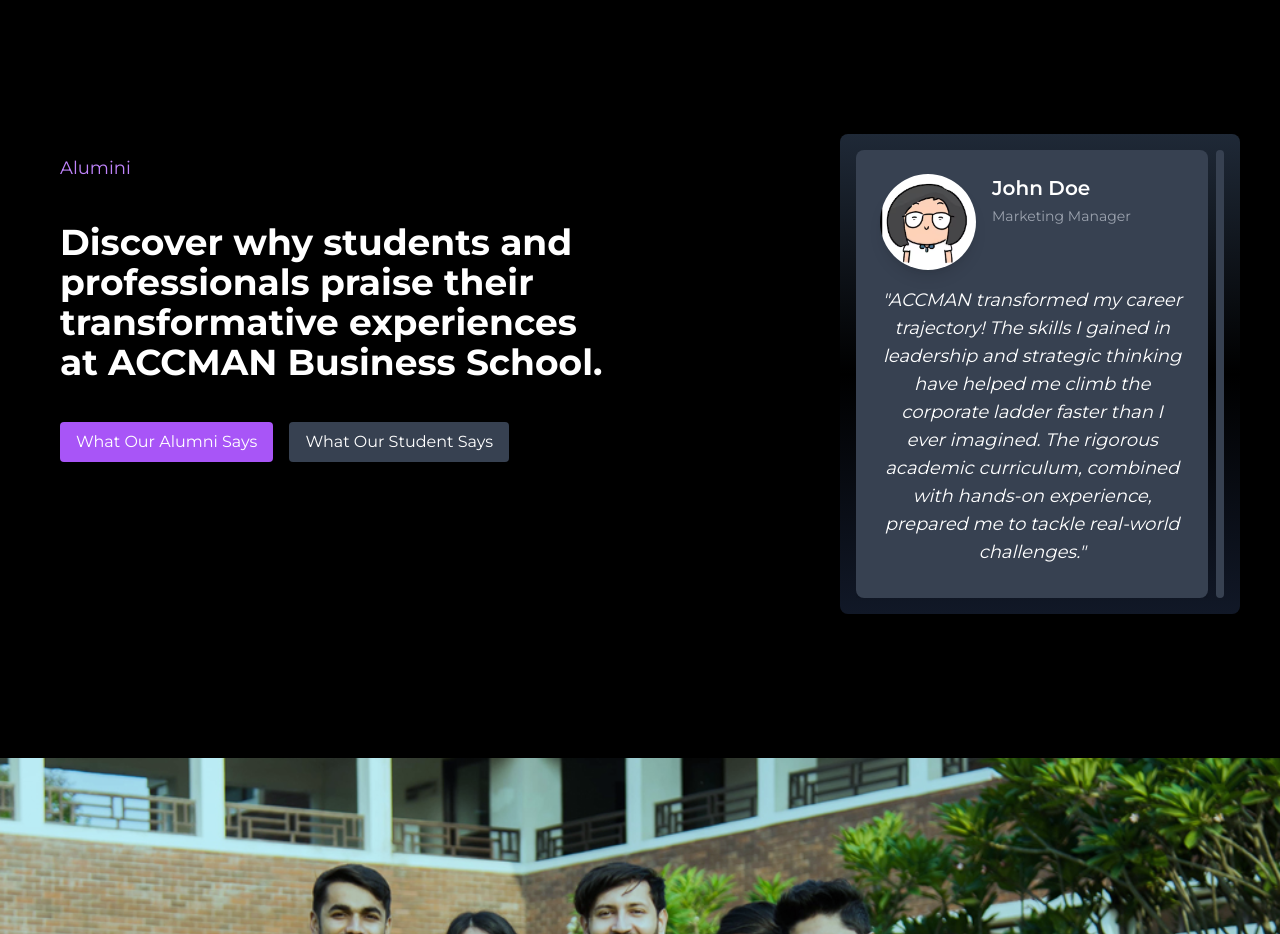
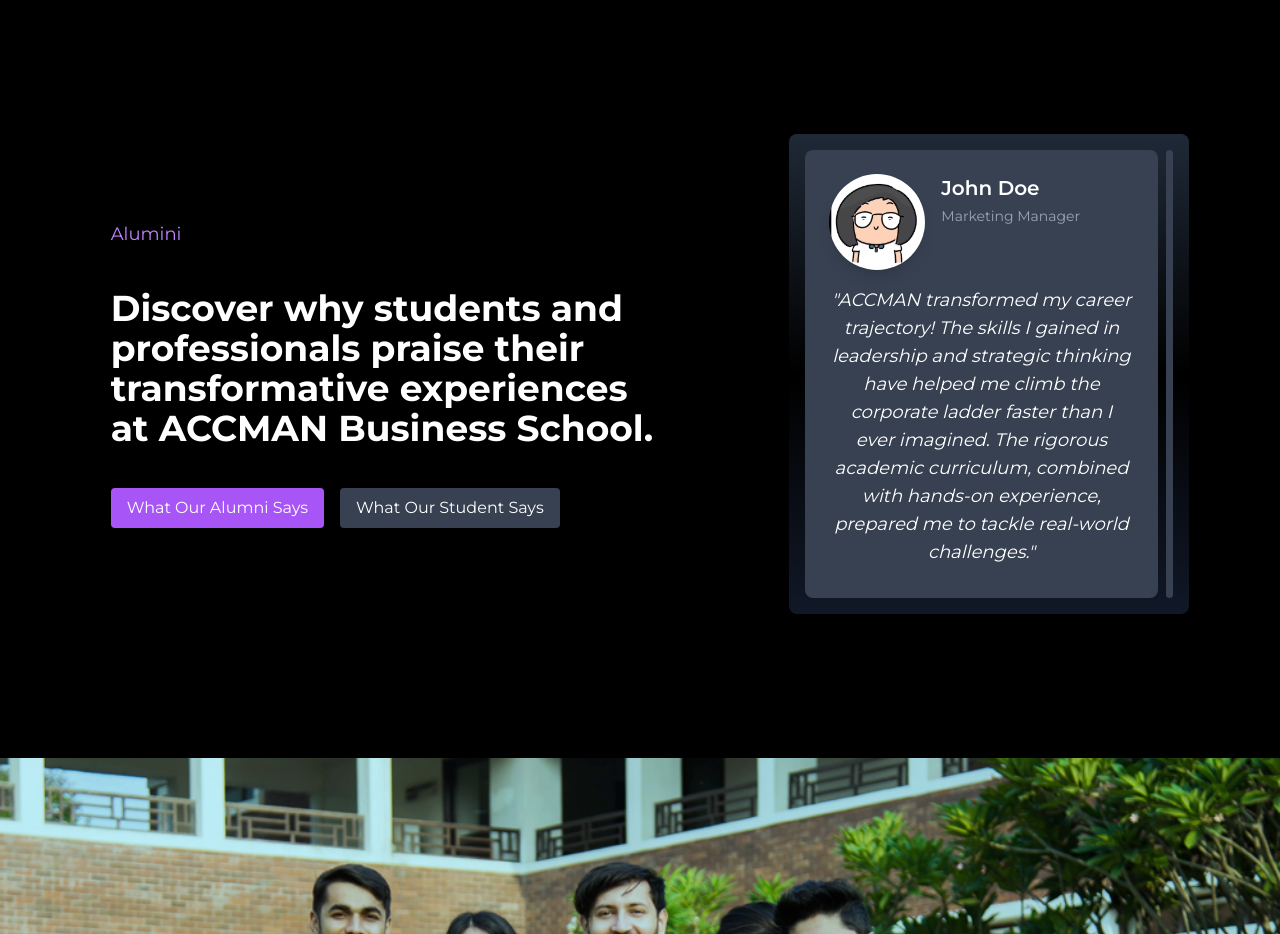
Before and after one commit to atulsadiwal/accman-live, a Next.js app: page /programs/pgdm in a window 1280 px wide. Shown: the part 2280-3214 px from the top of the page. Built offline with nearby package versions, Linux system fonts and the light colour scheme.

Commit message:
New Change

```diff
--- a/src/components/Alumini.js
+++ b/src/components/Alumini.js
@@ -125,7 +125,7 @@
         <>
             <section className="bg-black py-36">
                 <div className="max-w-[1500px] mx-auto flex items-center justify-center text-white">
-                    <div className="container mx-auto px-10 flex flex-col justify-between md:flex-row ">
+                    <div className="container mx-auto px-10 flex flex-col items-center justify-evenly md:flex-row ">
                         <div className="md:w-1/2 space-y-10 mr-12 p-5">
                             <h2 className="text-purple-400 text-lg">Alumini</h2>
                             <h1 className="text-4xl md:text-4xl font-bold leading-tight">
```
